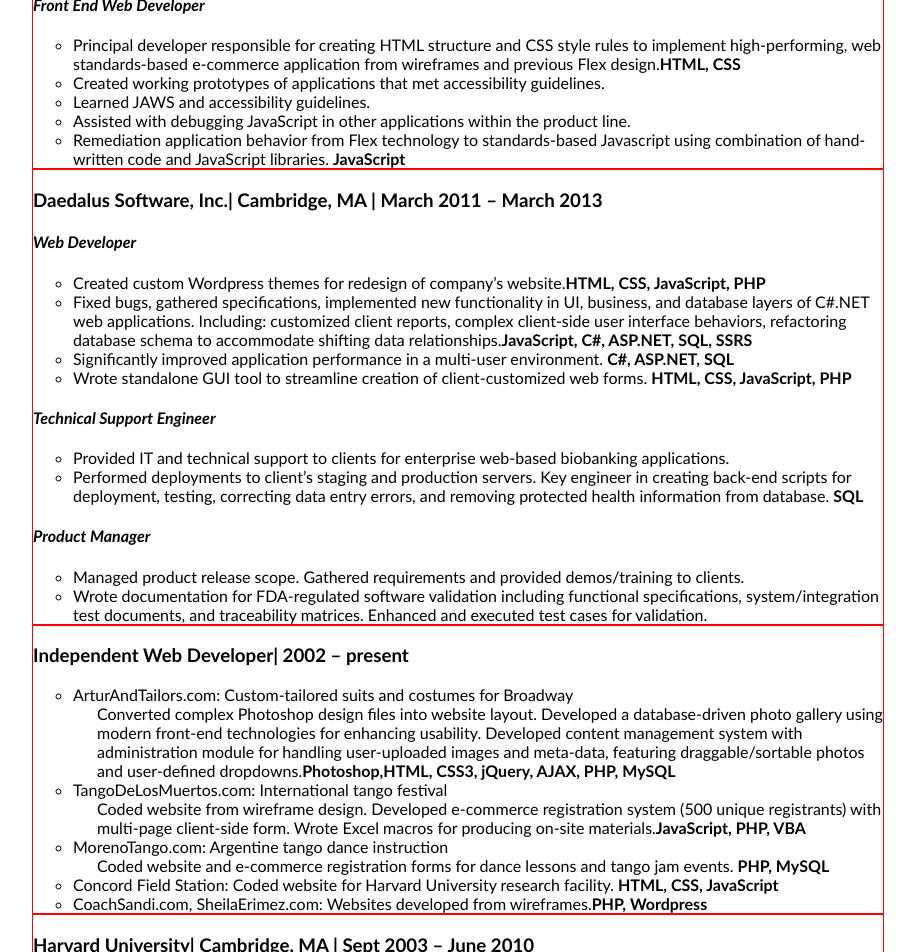
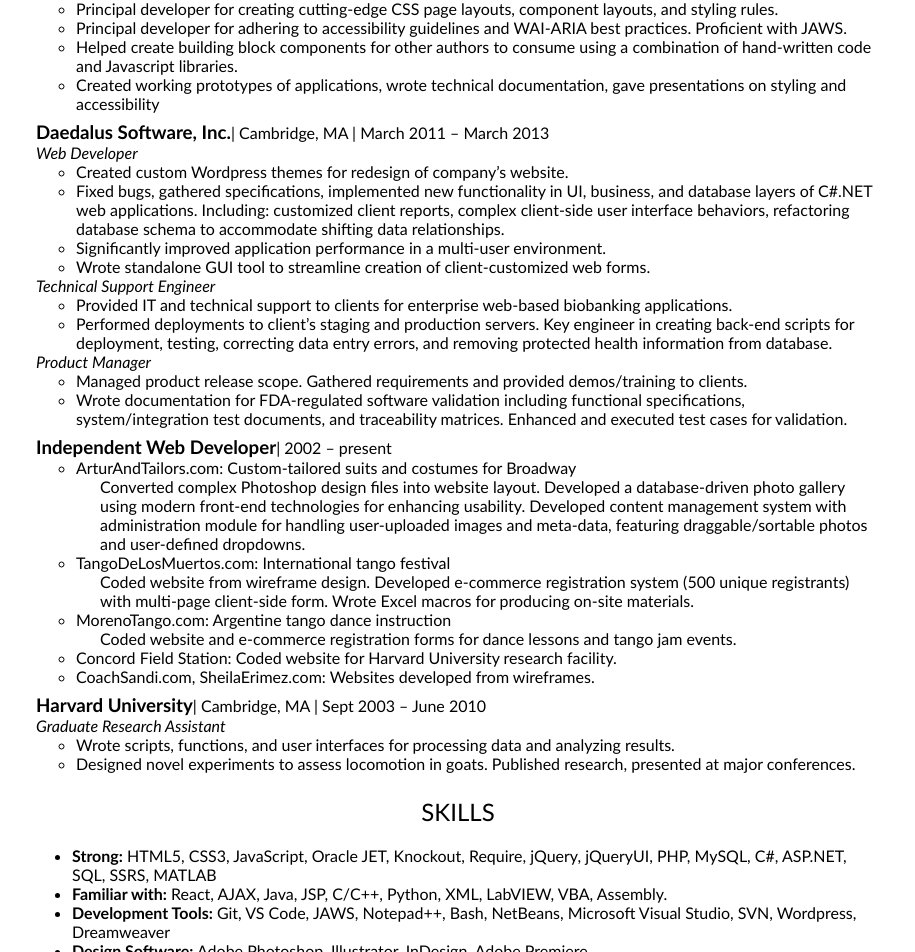
Before and after one commit to soyelmoreno/my-resume, a React (Vite) app: page / in a window 1280 px wide. Shown: the part 300-1252 px from the top of the page, without its empty margins (182-1097 px from the left). Built offline with nearby package versions, Linux system fonts and the light colour scheme.

Commit message:
Updates to markup and styles

```diff
--- a/src/App.js
+++ b/src/App.js
@@ -16,7 +16,7 @@
           </div>
         </div>
         <p>
-          Versatile software developer seeking rewarding application development
+          Versatile software engineer seeking rewarding application development
           position. Proficient with software design, development, testing and
           deployment on many platforms. Adept at analyzing complex systems and
           engineering smarter solutions. Passionate about building tools with
@@ -34,29 +34,30 @@
                 | Cambridge, MA | April 2013 &ndash; August 2020
               </span>
             </h3>
+
             <h4 className="title">Front End Web Developer</h4>
-
             <ul className="tasks">
               <li>
-                Principal developer responsible for creating HTML structure and
-                CSS style rules to implement high-performing, web
-                standards-based e-commerce application from wireframes and
-                previous Flex design.
-                <strong>HTML, CSS</strong>
+                Responsible for delivering clean, accessible HTML structure and
+                CSS layouts from design wireframes in complex, high-preformance
+                e-commerce applications.
               </li>
               <li>
-                Created working prototypes of applications that met
-                accessibility guidelines.
-              </li>
-              <li>Learned JAWS and accessibility guidelines.</li>
-              <li>
-                Assisted with debugging JavaScript in other applications within
-                the product line.
+                Principal developer for creating cutting-edge CSS page layouts,
+                component layouts, and styling rules.
               </li>
               <li>
-                Remediation application behavior from Flex technology to
-                standards-based Javascript using combination of hand-written
-                code and JavaScript libraries. <strong>JavaScript</strong>
+                Principal developer for adhering to accessibility guidelines and
+                WAI-ARIA best practices. Proficient with JAWS.
+              </li>
+              <li>
+                Helped create building block components for other authors to
+                consume using a combination of hand-written code and Javascript
+                libraries.
+              </li>
+              <li>
+                Created working prototypes of applications, wrote technical
+                documentation, gave presentations on styling and accessibility
               </li>
             </ul>
           </li>
@@ -74,7 +75,6 @@
               <li>
                 Created custom Wordpress themes for redesign of company&rsquo;s
                 website.
-                <strong>HTML, CSS, JavaScript, PHP</strong>
               </li>
               <li>
                 Fixed bugs, gathered specifications, implemented new
@@ -82,16 +82,14 @@
                 applications. Including: customized client reports, complex
                 client-side user interface behaviors, refactoring database
                 schema to accommodate shifting data relationships.
-                <strong>JavaScript, C#, ASP.NET, SQL, SSRS</strong>
               </li>
               <li>
                 Significantly improved application performance in a multi-user
-                environment. <strong>C#, ASP.NET, SQL</strong>
+                environment.
               </li>
               <li>
                 Wrote standalone GUI tool to streamline creation of
-                client-customized web forms.{' '}
-                <strong>HTML, CSS, JavaScript, PHP</strong>
+                client-customized web forms.
               </li>
             </ul>
 
@@ -105,7 +103,7 @@
                 Performed deployments to client&rsquo;s staging and production
                 servers. Key engineer in creating back-end scripts for
                 deployment, testing, correcting data entry errors, and removing
-                protected health information from database. <strong>SQL</strong>
+                protected health information from database.
               </li>
             </ul>
 
@@ -136,42 +134,38 @@
                 Broadway
               </li>
             </ul>
-            <p class="desc">
+            <p className="desc">
               Converted complex Photoshop design files into website layout.
               Developed a database-driven photo gallery using modern front-end
               technologies for enhancing usability. Developed content management
               system with administration module for handling user-uploaded
               images and meta-data, featuring draggable/sortable photos and
               user-defined dropdowns.
-              <strong>Photoshop,</strong>
-              <strong>HTML, CSS3, jQuery, AJAX, PHP, MySQL </strong>
             </p>
             <ul>
               <li>TangoDeLosMuertos.com: International tango festival</li>
             </ul>
-            <p class="desc">
+            <p className="desc">
               Coded website from wireframe design. Developed e-commerce
               registration system (500 unique registrants) with multi-page
               client-side form. Wrote Excel macros for producing on-site
               materials.
-              <strong>JavaScript, PHP, VBA</strong>
             </p>
             <ul>
               <li>MorenoTango.com: Argentine tango dance instruction</li>
             </ul>
-            <p class="desc">
+            <p className="desc">
               Coded website and e-commerce registration forms for dance lessons
-              and tango jam events. <strong>PHP, MySQL</strong>
+              and tango jam events.
             </p>
             <ul>
               <li>
                 Concord Field Station: Coded website for Harvard University
-                research facility. <strong>HTML, CSS, JavaScript</strong>
+                research facility.
               </li>
               <li>
                 CoachSandi.com, SheilaErimez.com: Websites developed from
                 wireframes.
-                <strong>PHP, Wordpress</strong>
               </li>
             </ul>
           </li>
@@ -188,7 +182,7 @@
             <ul>
               <li>
                 Wrote scripts, functions, and user interfaces for processing
-                data and analyzing results. <strong>MATLAB, LabVIEW</strong>
+                data and analyzing results.
               </li>
               <li>
                 Designed novel experiments to assess locomotion in goats.
@@ -203,16 +197,17 @@
         <h2>Skills</h2>
         <ul className="skills">
           <li>
-            <strong>Strong:</strong>&nbsp; HTML, CSS, JavaScript, jQuery,
-            jQueryUI, Knockout, Require, PHP, MySQL, C#, ASP.NET, SSRS, MATLAB.
+            <strong>Strong:</strong> HTML5, CSS3, JavaScript, Oracle JET,
+            Knockout, Require, jQuery, jQueryUI, PHP, MySQL, C#, ASP.NET, SQL,
+            SSRS, MATLAB
           </li>
           <li>
-            <strong>Familiar with:</strong> AJAX, Java, JSP, C/C++, Python, XML,
-            LabVIEW, VBA, Assembly, JAWS.
+            <strong>Familiar with:</strong> React, AJAX, Java, JSP, C/C++,
+            Python, XML, LabVIEW, VBA, Assembly.
           </li>
           <li>
-            <strong>Development Tools:</strong> NetBeans, Notepad++, Microsoft
-            Visual Studio, Wordpress, Dreamweaver.
+            <strong>Development Tools:</strong> Git, VS Code, JAWS, Notepad++,
+            Bash, NetBeans, Microsoft Visual Studio, SVN, Wordpress, Dreamweaver
           </li>
           <li>
             <strong>Design Software:</strong> Adobe Photoshop, Illustrator,
--- a/src/style.css
+++ b/src/style.css
@@ -24,26 +24,31 @@
   font-family: Source Sans Pro, Calibri, Arial, sans-serif;
 }
 
+
+
+
+
+
 /* || Layout */
 /* Rules to divide the major components of a site */
-@media (min-width: 900px) {
+@media screen and (min-width: 900px) {
   .wrapper {
     max-width: calc(900px - 1rem);
     margin: 0 auto;
   }
 }
 
-header {
-  padding: 1rem;
-}
 
-section {
-  padding: 1rem;
-}
+
+
+
 
 /* || Modules */
 /* Rules for reusable, modular parts, the minor components of our site */
-@media (min-width: 750px) {
+
+
+
+@media all and (min-width: 750px) {
   .contact {
     display: flex;
   }
@@ -52,36 +57,71 @@
   }
 }
 
+.jobs {
+  list-style-type: none;
+  padding: 0;
+  margin: 0;
+}
+
+
+
+
+
+
+
+
+/* || State */
+/* Rules to describe how our modules or layouts will look in a particular state */
+
+
+
+
+
+/* || Theme */
+/* Rules to describe how our modules or layouts will look */
+
+header {
+  padding: 1rem;
+  border-bottom: 1px solid #ccc;
+}
+
 header > p {
   margin-top: 1rem;
 }
 
-.jobs {
-  list-style-type: none;
-  padding: 0;
+.contact-name {
+  font-size: 2rem;
+}
+
+section {
+  padding: 0 1rem;
+}
+
+section > h2 {
+  text-align: center;
+  text-transform: uppercase;
+  font-weight: normal;
 }
 
 .job {
-  border: 1px solid red;
+  padding: 0.25rem;
+}
+
+.job h3 {
+  margin: 0;
+}
+
+.city-dates {
+  font-weight: normal;
+  font-size: 1rem;
 }
 
 .title {
+  margin: 0;
   font-style: italic;
+  font-weight: normal;
 }
 
 .desc {
   padding-left: 4rem;
 }
-
-/* || State */
-/* Rules to describe how our modules or layouts will look in a particular state */
-
-/* || Theme */
-/* Rules to describe how our modules or layouts will look */
-
-header {
-  border-bottom: 1px solid #ccc;
-}
-.contact-name {
-  font-size: 2rem;
-}
```
